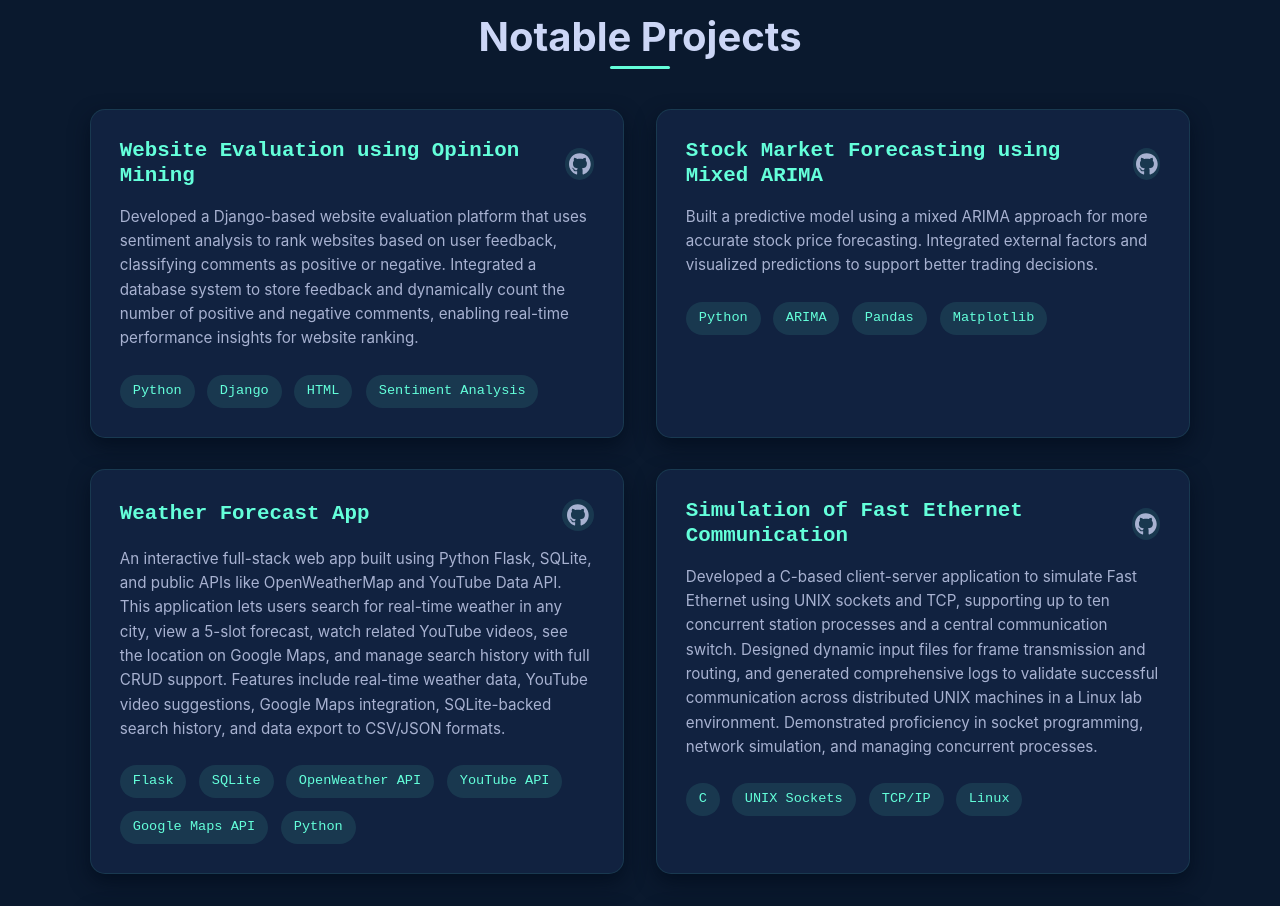
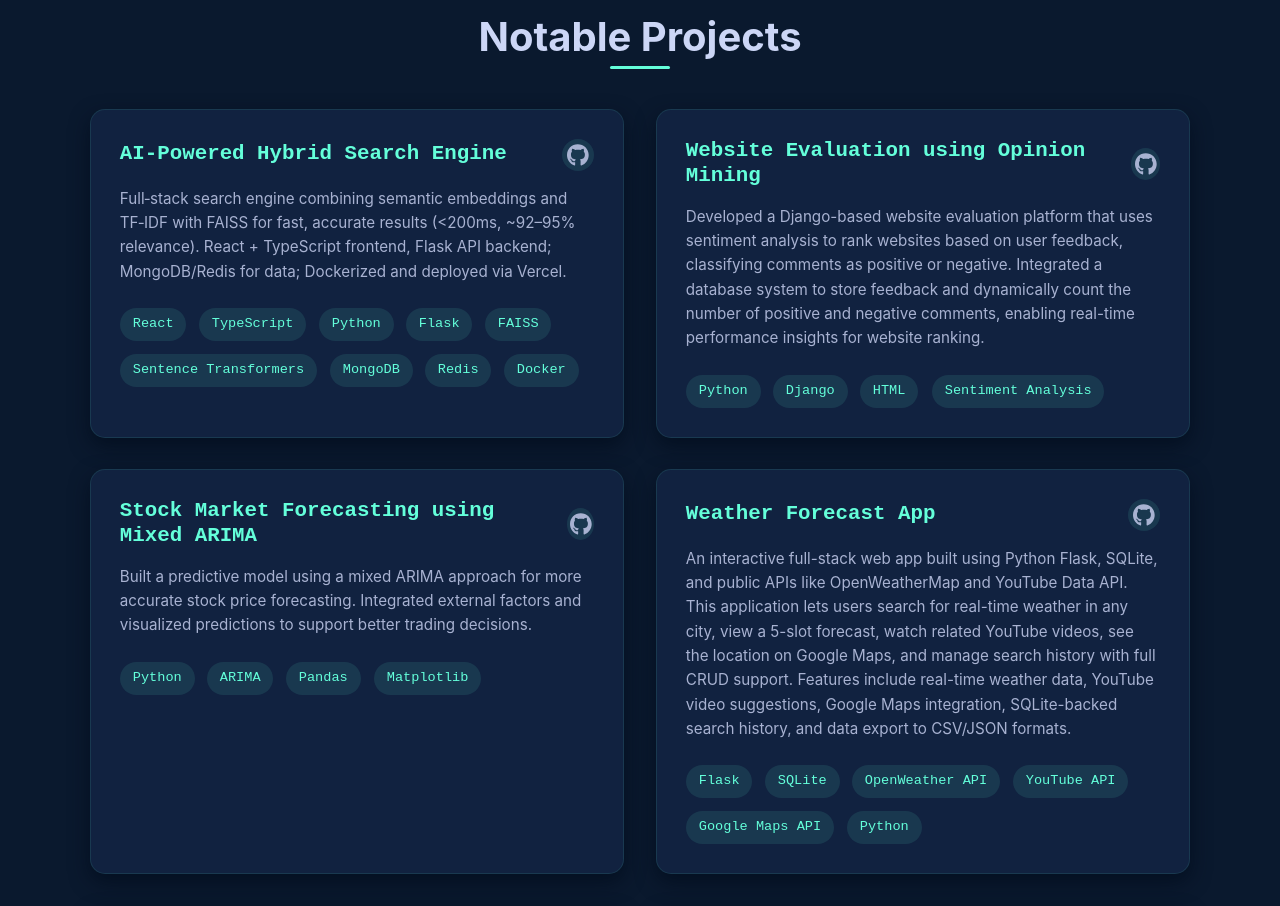
Before and after one commit to m-pilli/mahathi-portfolio, a React (Create React App) app: page / in a window 1280 px wide. Shown: the part 3620-4526 px from the top of the page. Built offline with nearby package versions, Linux system fonts and the light colour scheme; no server answers.

Commit message:
Clean README, add AI project, experience updates

```diff
--- a/src/components/Projects/Projects.tsx
+++ b/src/components/Projects/Projects.tsx
@@ -6,6 +6,12 @@ import './Projects.scss';
 
 const Projects: React.FC = () => {
   const projects = [
+    {
+      title: "AI-Powered Hybrid Search Engine",
+      description: "Full‑stack search engine combining semantic embeddings and TF‑IDF with FAISS for fast, accurate results (<200ms, ~92–95% relevance). React + TypeScript frontend, Flask API backend; MongoDB/Redis for data; Dockerized and deployed via Vercel.",
+      techStack: ["React", "TypeScript", "Python", "Flask", "FAISS", "Sentence Transformers", "MongoDB", "Redis", "Docker"],
+      githubLink: "https://github.com/m-pilli/AI-search-engine"
+    },
     {
       title: "Website Evaluation using Opinion Mining",
       description: "Developed a Django-based website evaluation platform that uses sentiment analysis to rank websites based on user feedback, classifying comments as positive or negative. Integrated a database system to store feedback and dynamically count the number of positive and negative comments, enabling real-time performance insights for website ranking.",
```
Also changed, not shown: 1 other file (tests, documents, lock files or other folders).
